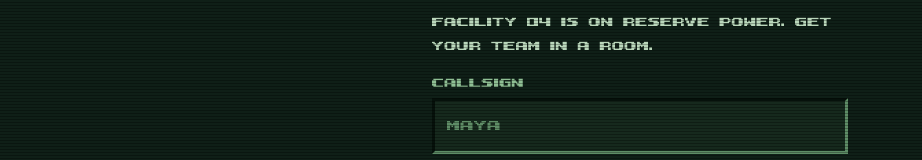
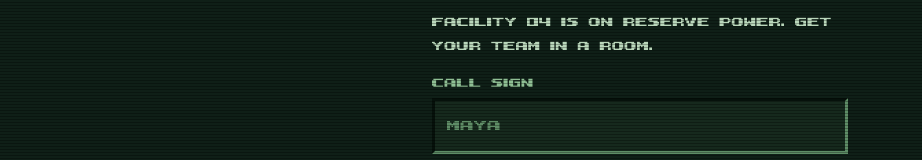
Before and after one commit to Jenil005/roomshift, a React (Vite) app in the folder frontend/: page / in a window 1280 px wide. Shown: the part 324-484 px from the top of the page, without its empty margins (0-922 px from the left). Built offline with nearby package versions, Linux system fonts and the light colour scheme.

Commit message:
Editing Frontend title screen

```diff
--- a/frontend/src/screens/Home.tsx
+++ b/frontend/src/screens/Home.tsx
@@ -24,7 +24,7 @@ export function Home() {
       <h1 className="home-title m-0 font-title font-bold text-emergency title-layered">BLACKOUT<br />PROTOCOL</h1>
       <p className="m-0 text-soft">Facility 04 is on reserve power. Get your team in a room.</p>
       <label className="flex flex-col gap-1">
-        <span className="text-label">Callsign</span>
+        <span className="text-label">Call sign</span>
         <input
           value={name}
           onChange={(e) => { setName(e.target.value); setError(null); }}
```
